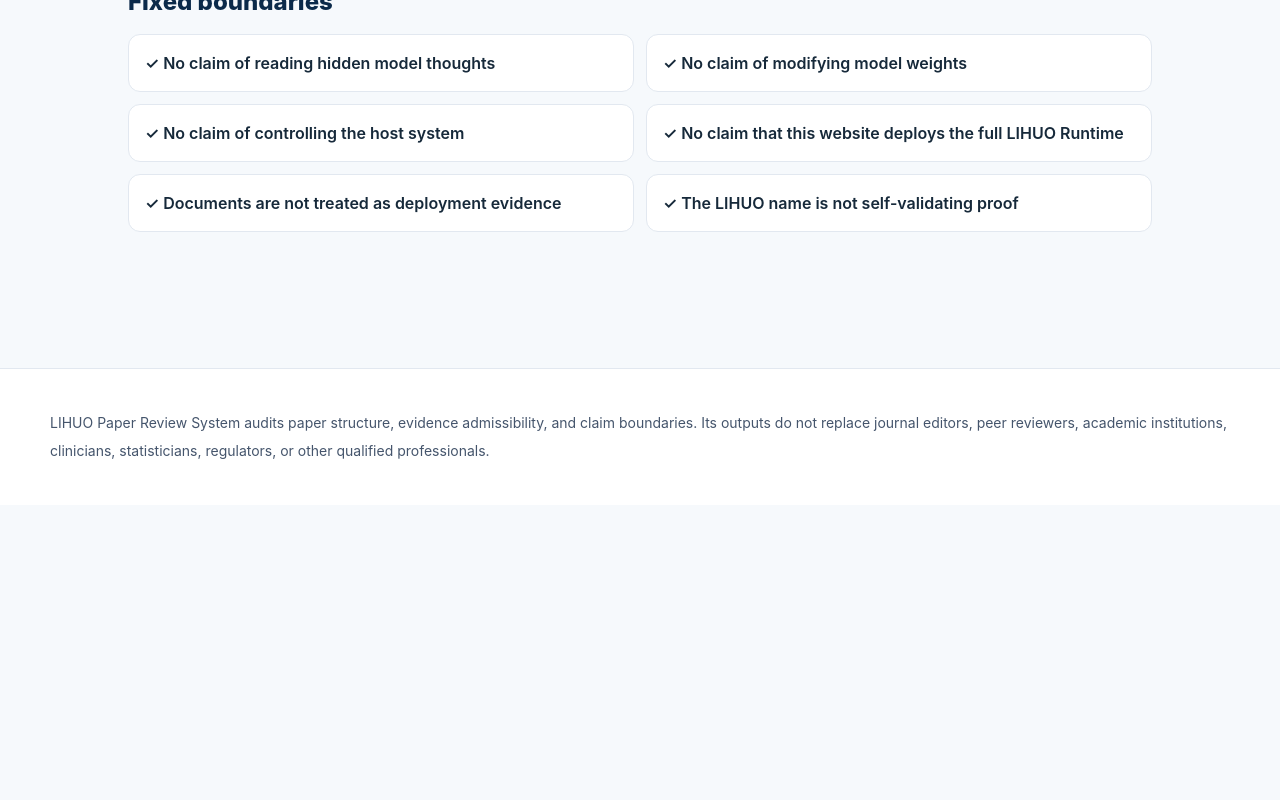
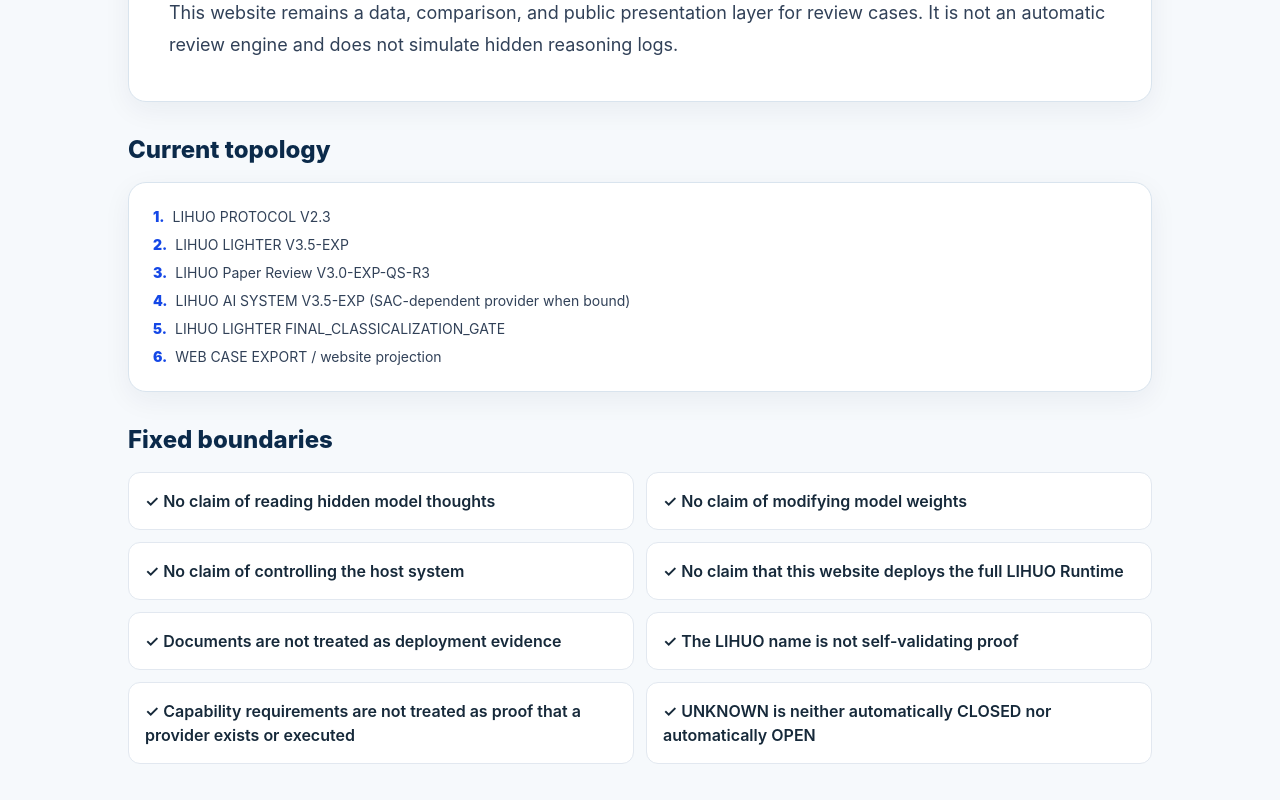
Before and after one commit to anjou1975ran-gif/Lihuo_Paper_Review, a Next.js app in the folder lihuo-paper-review/: page /en/about-lihuo in a window 1280 px wide. Shown: the part 700-1500 px from the top of the page. Before the commit the page ends 1205 px from the top, so only its background shows below. Built offline with nearby package versions, Linux system fonts and the light colour scheme; no server answers.

Commit message:
feat: align English about page with V3.5 topology

```diff
--- a/lihuo-paper-review/app/en/about-lihuo/page.tsx
+++ b/lihuo-paper-review/app/en/about-lihuo/page.tsx
@@ -1,4 +1,47 @@
 import type { Metadata } from "next";
+import { LIHUO_ACTIVE_TOPOLOGY, LIHUO_SYSTEM_PROFILE } from "@/lib/lihuo-system";
+
 export const metadata: Metadata = { title: "About LIHUO" };
-const boundaries=["No claim of reading hidden model thoughts","No claim of modifying model weights","No claim of controlling the host system","No claim that this website deploys the full LIHUO Runtime","Documents are not treated as deployment evidence","The LIHUO name is not self-validating proof"];
-export default function Page(){return <div className="container-shell py-14 max-w-5xl"><div className="kicker">About LIHUO</div><h1 className="mt-3 text-4xl font-black text-[var(--navy)]">A governance system for AI generation</h1><div className="card p-7 md:p-10 mt-8 space-y-5 text-lg leading-8 text-slate-700"><p>LIHUO is a governance and operating system aimed at the AI generation layer.</p><p>It does not claim direct access to invisible hidden reasoning, and it does not treat the existence of documents as proof that a Runtime has been deployed. LIHUO builds an auditable understanding of black-box generation through observable outputs, structural modeling, candidate-path governance, evidence qualification, authorization boundaries, and responsibility chains.</p><p>Its goal is not to give AI more power. It is to make generation, judgment, and external action traceable, withdrawable, bounded, and re-authorizable.</p><p>When these conditions are engineered, AI can enter enterprise research, legal, medical, trading, review, and agent workflows with explicit responsibility boundaries.</p></div><div className="mt-8"><h2 className="text-2xl font-extrabold text-[var(--navy)]">Fixed boundaries</h2><div className="mt-4 grid md:grid-cols-2 gap-3">{boundaries.map(item=><div key={item} className="rounded-xl border border-slate-200 bg-white p-4 font-semibold">✓ {item}</div>)}</div></div></div>}
+
+const boundaries = [
+  "No claim of reading hidden model thoughts",
+  "No claim of modifying model weights",
+  "No claim of controlling the host system",
+  "No claim that this website deploys the full LIHUO Runtime",
+  "Documents are not treated as deployment evidence",
+  "The LIHUO name is not self-validating proof",
+  "Capability requirements are not treated as proof that a provider exists or executed",
+  "UNKNOWN is neither automatically CLOSED nor automatically OPEN",
+];
+
+export default function Page() {
+  return (
+    <div className="container-shell py-14 max-w-5xl">
+      <div className="kicker">About LIHUO</div>
+      <h1 className="mt-3 text-4xl font-black text-[var(--navy)]">A governance system for AI generation</h1>
+      <div className="card p-7 md:p-10 mt-8 space-y-5 text-lg leading-8 text-slate-700">
+        <p>LIHUO is a governance and operating system aimed at the AI generation layer.</p>
+        <p>It does not claim direct access to invisible hidden reasoning, and it does not treat the existence of documents as proof that a Runtime has been deployed. LIHUO builds an auditable understanding of black-box generation through observable outputs, structural modeling, candidate-path governance, evidence qualification, authorization boundaries, and responsibility chains.</p>
+        <p>The current paper-review specification is {LIHUO_SYSTEM_PROFILE.paperReview}, aligned to Protocol {LIHUO_SYSTEM_PROFILE.protocol}, Lighter {LIHUO_SYSTEM_PROFILE.lighter}, and Main System {LIHUO_SYSTEM_PROFILE.mainSystem}. DAIL states world, direction, boundaries, responsibilities, and semantic capability requirements first; Lighter then resolves providers according to SAC dependency.</p>
+        <p>Main System supplies only capabilities that require SAC to exist under their native definition. Callable is not owned, and bound is not executed. The highest current wiring claim is {LIHUO_SYSTEM_PROFILE.wiringEvidence}; Runtime regression and host enforcement are not claimed.</p>
+        <p>This website remains a data, comparison, and public presentation layer for review cases. It is not an automatic review engine and does not simulate hidden reasoning logs.</p>
+      </div>
+
+      <div className="mt-8">
+        <h2 className="text-2xl font-extrabold text-[var(--navy)]">Current topology</h2>
+        <div className="card mt-4 p-6 space-y-2 text-sm text-slate-700">
+          {LIHUO_ACTIVE_TOPOLOGY.map((item, index) => (
+            <div key={item}><span className="mr-2 font-black text-blue-700">{index + 1}.</span>{item}</div>
+          ))}
+        </div>
+      </div>
+
+      <div className="mt-8">
+        <h2 className="text-2xl font-extrabold text-[var(--navy)]">Fixed boundaries</h2>
+        <div className="mt-4 grid md:grid-cols-2 gap-3">
+          {boundaries.map((item) => <div key={item} className="rounded-xl border border-slate-200 bg-white p-4 font-semibold">✓ {item}</div>)}
+        </div>
+      </div>
+    </div>
+  );
+}
```
